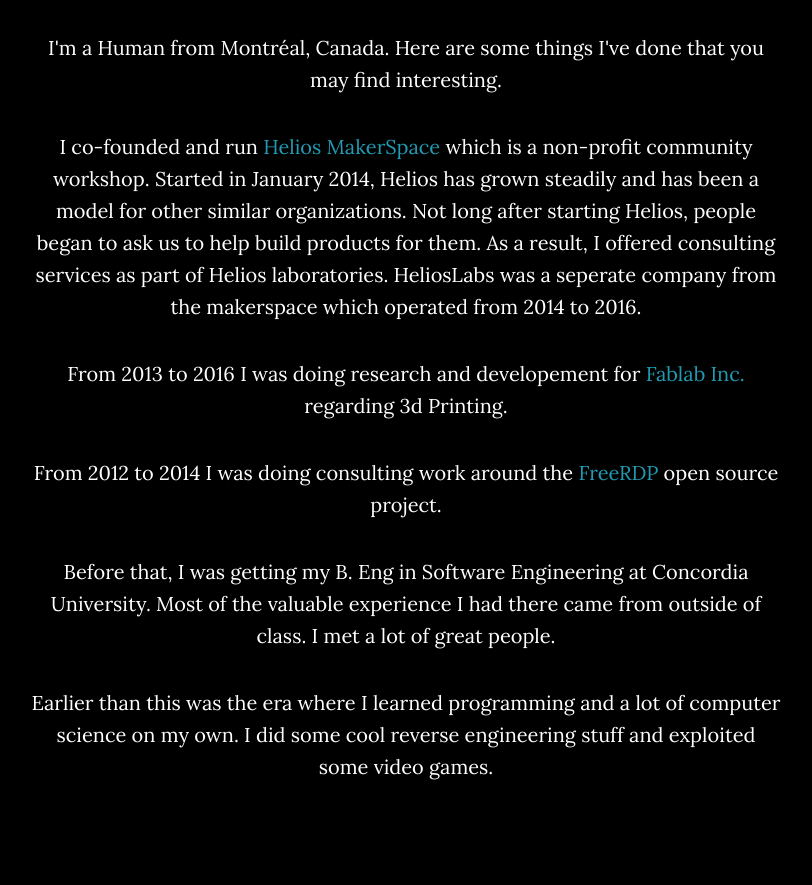
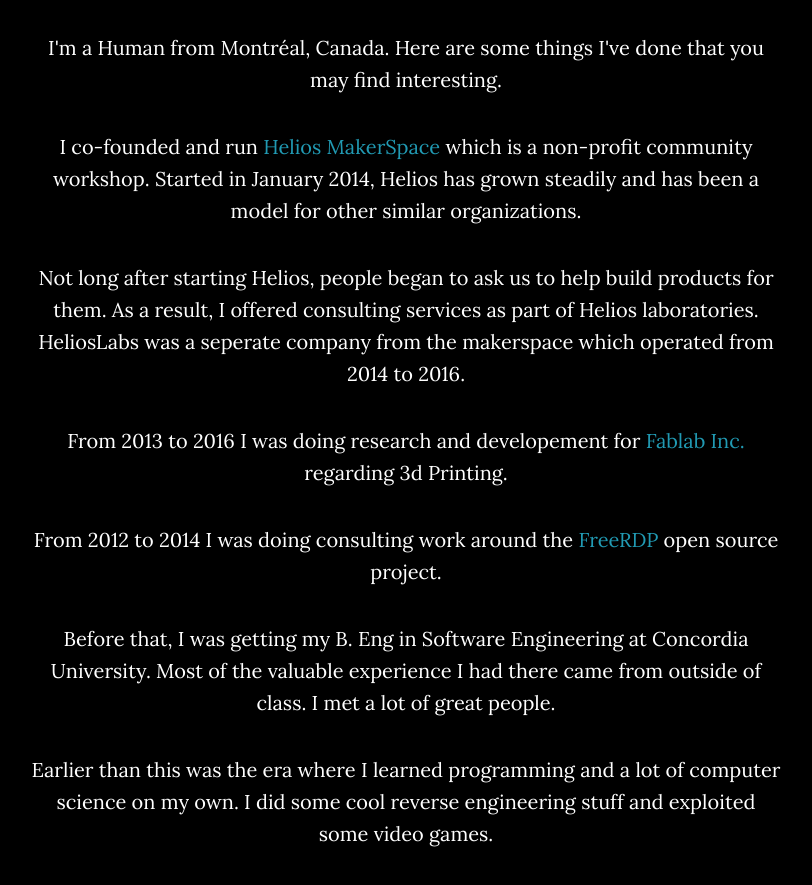
Before and after one commit to C-o-r-E/C-o-r-E.github.io, a plain HTML site: page index.html in a window 1280 px wide. Shown: the part 1086-1971 px from the top of the page, without its empty margins (234-1046 px from the left). Drawn offline with Linux system fonts and the light colour scheme; some packages are replaced by stand-ins of ours.

Commit message:
fix p tag

```diff
--- a/index.html
+++ b/index.html
@@ -92,9 +92,9 @@
                 <h2>About me</h2>
                 <p>I'm a Human from Montr&eacute;al, Canada. Here are some things I've done that you may find interesting.</p>
 
-                <p>I co-founded and run <a href="http://heliosmakerspace.ca/">Helios MakerSpace</a> which is a non-profit community workshop. Started in January 2014, Helios has grown steadily and has been a model for other similar organizations.
+                <p>I co-founded and run <a href="http://heliosmakerspace.ca/">Helios MakerSpace</a> which is a non-profit community workshop. Started in January 2014, Helios has grown steadily and has been a model for other similar organizations.</p>
 
-                Not long after starting Helios, people began to ask us to help build products for them. As a result, I offered consulting services as part of Helios laboratories. HeliosLabs was a seperate company from the makerspace which operated from 2014 to 2016.</a></p>
+                <p>Not long after starting Helios, people began to ask us to help build products for them. As a result, I offered consulting services as part of Helios laboratories. HeliosLabs was a seperate company from the makerspace which operated from 2014 to 2016.</p>
 
                 <p>From 2013 to 2016 I was doing research and developement for <a href="https://www.fablabinc.com/en">Fablab Inc.</a> regarding 3d Printing.</p>
 
```
